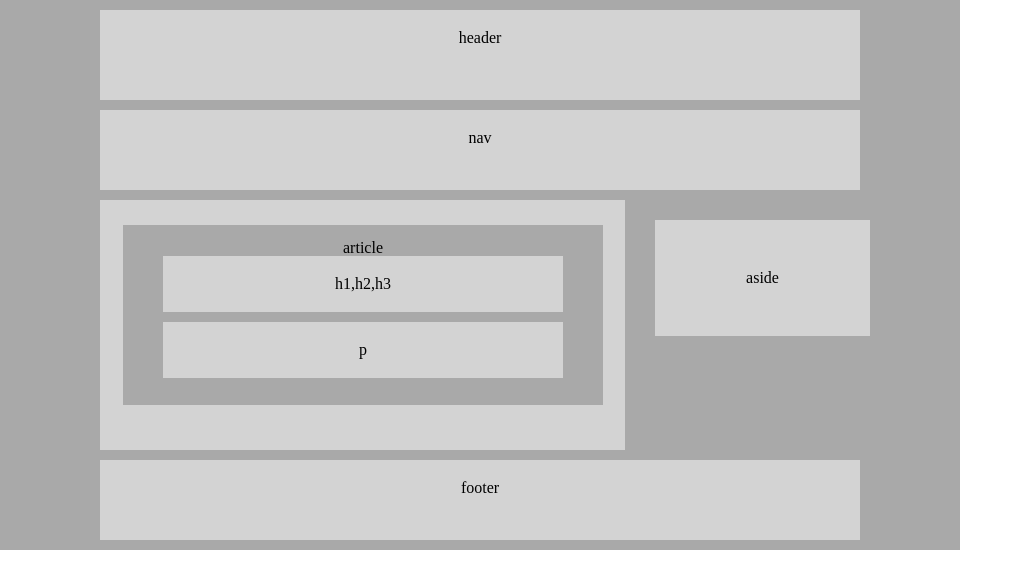
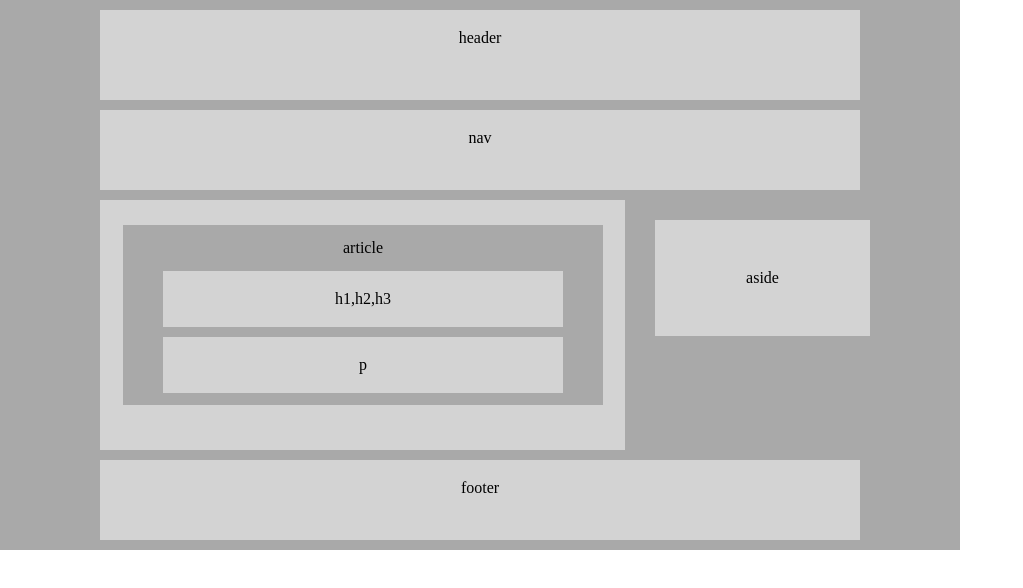
Before and after one commit to CeaserSP/HW-Wireframe, a plain HTML site: page index.html in a window 1280 px wide. Shown: the whole page, without its empty margins (0-1023 px from the left). Drawn offline with Linux system fonts and the light colour scheme.

Commit message:
<h1 margine top>

```diff
--- a/style.css
+++ b/style.css
@@ -68,8 +68,8 @@
     /* height: 5px; */
     /* border: 15px; */
     padding: 20px;
-    /* margin-top: 10px;
-    margin-right: 10px;
+    margin-top: 15px;
+    /* margin-right: 10px;
     margin-bottom:10px; */
     margin-left:25px;
     margin-bottom: 10px;
```
